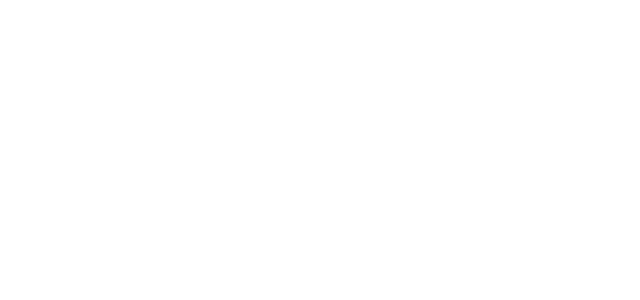
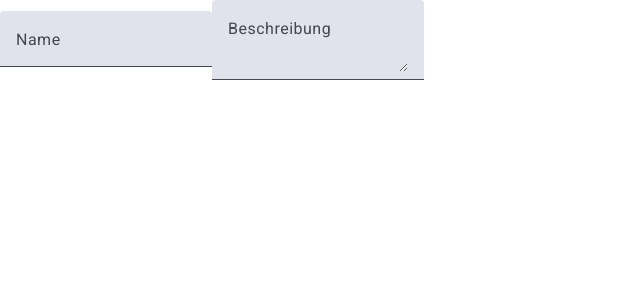
Before and after one commit to phruncy/nomnom, an Angular app: page /create in a window 1280 px wide. Before the commit this address led to /. Shown: the top 300 px of the page, without its empty margins (0-640 px from the left). Built offline with nearby package versions, Linux system fonts and the light colour scheme.

Commit message:
Add recipe form component and route

```diff
--- a/src/app/app.routes.ts
+++ b/src/app/app.routes.ts
@@ -1,9 +1,14 @@
 import { Routes } from '@angular/router';
 import { LandingpageComponent } from './landingpage/landingpage.component';
+import { CreateRecipeFormComponent } from './create-recipe-form/create-recipe-form.component';
 
 export const routes: Routes = [
   {
     path: '',
     component: LandingpageComponent
   },
+  {
+    path:'create',
+    component: CreateRecipeFormComponent
+  }
 ];
--- /dev/null
+++ b/src/app/create-recipe-form/create-recipe-form.component.ts
@@ -0,0 +1,21 @@
+import { Component } from '@angular/core';
+import { FormsModule } from '@angular/forms';
+import { MatInputModule } from '@angular/material/input';
+import { MatFormFieldModule } from '@angular/material/form-field';
+
+@Component({
+    selector: 'app-create-recipe-form',
+    imports: [FormsModule, MatFormFieldModule, MatInputModule],
+    styleUrl: './create-recipe-form.component.scss',
+    template: `
+        <mat-form-field>
+            <mat-label>Name</mat-label>
+            <input matInput placeholder="Kuhhintern" />
+        </mat-form-field>
+        <mat-form-field>
+            <mat-label>Beschreibung</mat-label>
+            <textarea matInput placeholder="chomp chomp chomp"></textarea>
+        </mat-form-field>
+    `,
+})
+export class CreateRecipeFormComponent {}
```
Also changed, not shown: src/app/create-recipe-form/create-recipe-form.component.scss (added), 1 other file (tests, documents, lock files or other folders).
